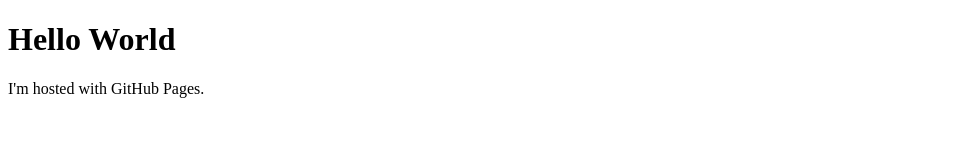
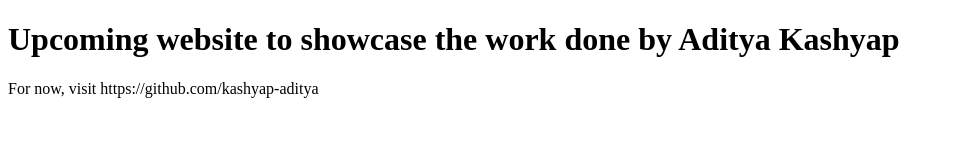
Before and after one commit to kashyap-aditya/kashyap-aditya.github.io, a plain HTML site: page index.html in a window 1280 px wide. Shown: the whole page, without its empty margins (0-954 px from the left). Drawn offline with Linux system fonts and the light colour scheme.

Commit message:
Update index.html

```diff
--- a/index.html
+++ b/index.html
@@ -1,7 +1,7 @@
 <!DOCTYPE html>
 <html>
 <body>
-<h1>Hello World</h1>
-<p>I'm hosted with GitHub Pages.</p>
+<h1>Upcoming website to showcase the work done by Aditya Kashyap</h1>
+<p>For now, visit https://github.com/kashyap-aditya</p>
 </body>
 </html>
```
